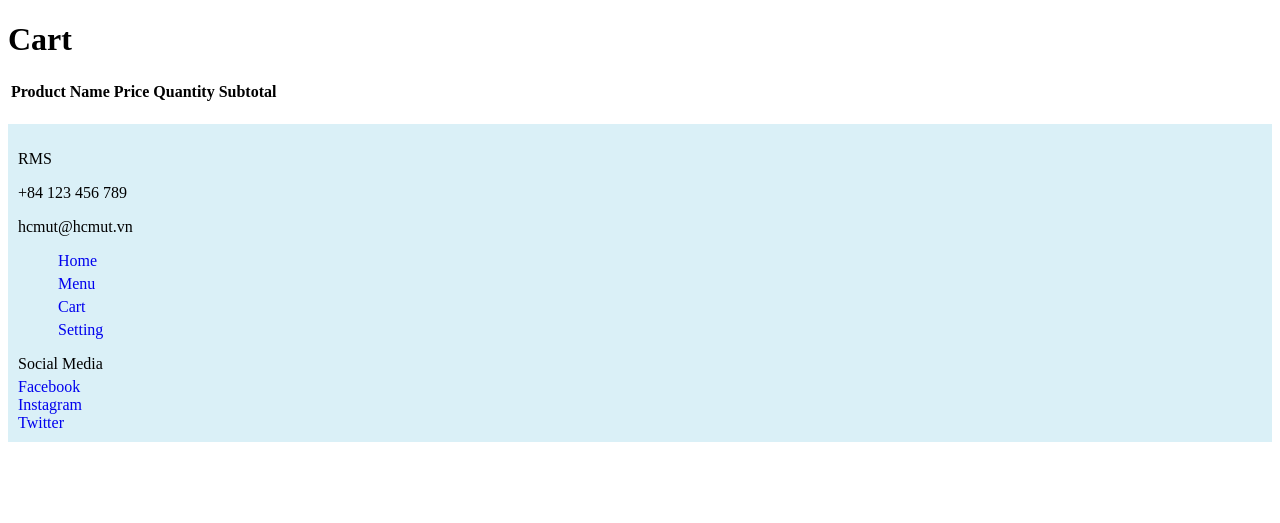
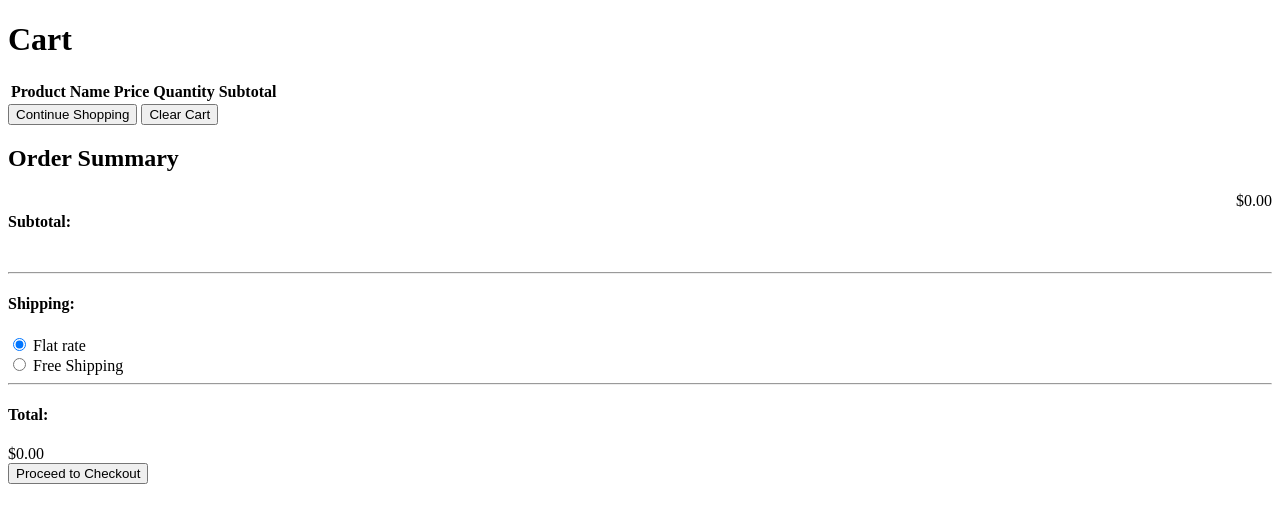
Before and after one commit to GHTuan/Restaurant-Management-System, a PHP site: template View/user/pages/cart.php in a window 1280 px wide. Shown: the part 233-756 px from the top of the page. Run offline with PHP 8.4, Linux system fonts and the light colour scheme; the template is opened without the code that fills it, so the values that code supplies are empty.

Commit message:
Update Cart

```diff
--- a/View/user/pages/cart.php
+++ b/View/user/pages/cart.php
@@ -10,6 +10,11 @@
             margin-top: 20px;
             margin-bottom: 20px;
         }
+        #subtotal {
+            display: flex;
+            justify-content: space-between;
+            margin-bottom: 20px;
+        }
     </style>
 </head>
 <?php
@@ -17,7 +22,9 @@ require('View/user/layouts/navbar2.php');
 ?>
 
 <body>
-    <main class="container">
+    <main class="container-fluid">
+        <div class="row">
+            <div class="container col-lg-8">
                 <h1>Cart</h1>
                 <table class="table">
                     <thead class="thead-dark">
@@ -32,6 +39,37 @@ require('View/user/layouts/navbar2.php');
 
                     </tbody>
                 </table>
+
+                <button><i class="fa-solid fa-arrow-left"></i> Continue Shopping</button>
+                <button><i class="fa-solid fa-trash"></i> Clear Cart</button>
+            </div>
+            <div class="container col-lg-4">
+                <h2>Order Summary</h2>
+                <div id="subtotal">
+                    <h4>Subtotal:</h4>
+                    <span id="subtotal-price">$0.00</span>
+                </div>
+                <hr>
+                <h4>Shipping:</h4>
+                <div class="form-check">
+                    <input class="form-check-input" type="radio" name="shipping" id="shipping1" value="0" checked>
+                    <label class="form-check-label" for="shipping1">
+                        Flat rate
+                    </label>
+                </div>
+                <div class="form-check">
+                    <input class="form-check-input" type="radio" name="shipping" id="shipping2" value="5">
+                    <label class="form-check-label" for="shipping2">
+                        Free Shipping
+                    </label>
+                </div>
+                <hr>
+                <h4>Total:</h4>
+                <span id="total-price">$0.00</span>
+                <br>
+                <button><i class="fa-solid fa-credit-card"></i> Proceed to Checkout</button>
+            </div>
+        </div>
     </main>
     <script>
         const changeQuantity = (productID, quantity, CartID) => {
@@ -66,6 +104,10 @@ require('View/user/layouts/navbar2.php');
             */
             let tbody = document.querySelector('tbody');
             tbody.innerHTML = '';
+            let subtotalPrice = document.getElementById('subtotal-price');
+            let totalPrice = document.getElementById('total-price');
+
+            let subtotal = 0;
             cartItems.forEach((item) => {
                 let tr = document.createElement('tr');
 
@@ -108,10 +150,13 @@ require('View/user/layouts/navbar2.php');
                 // Fourth Column: Subtotal
                 let tdSubtotal = document.createElement('td');
                 tdSubtotal.innerText = "$" + (item.Product.Price * item.Amount).toFixed(2);
+                subtotal += item.Product.Price * item.Amount;
                 tr.appendChild(tdSubtotal);
 
                 tbody.appendChild(tr);
             });
+            subtotalPrice.innerText = "$" + subtotal.toFixed(2);
+            totalPrice.innerText = "$" + (subtotal + Number(document.querySelector('input[name="shipping"]:checked').value)).toFixed(2);
         }
 
         $(document).ready(function() {
@@ -128,5 +173,5 @@ require('View/user/layouts/navbar2.php');
 
 </html>
 <?php
-require('View/user/layouts/footer.php');
+// require('View/user/layouts/footer.php');
 ?>
```
Lines whose indentation alone changed are shown as unchanged.
